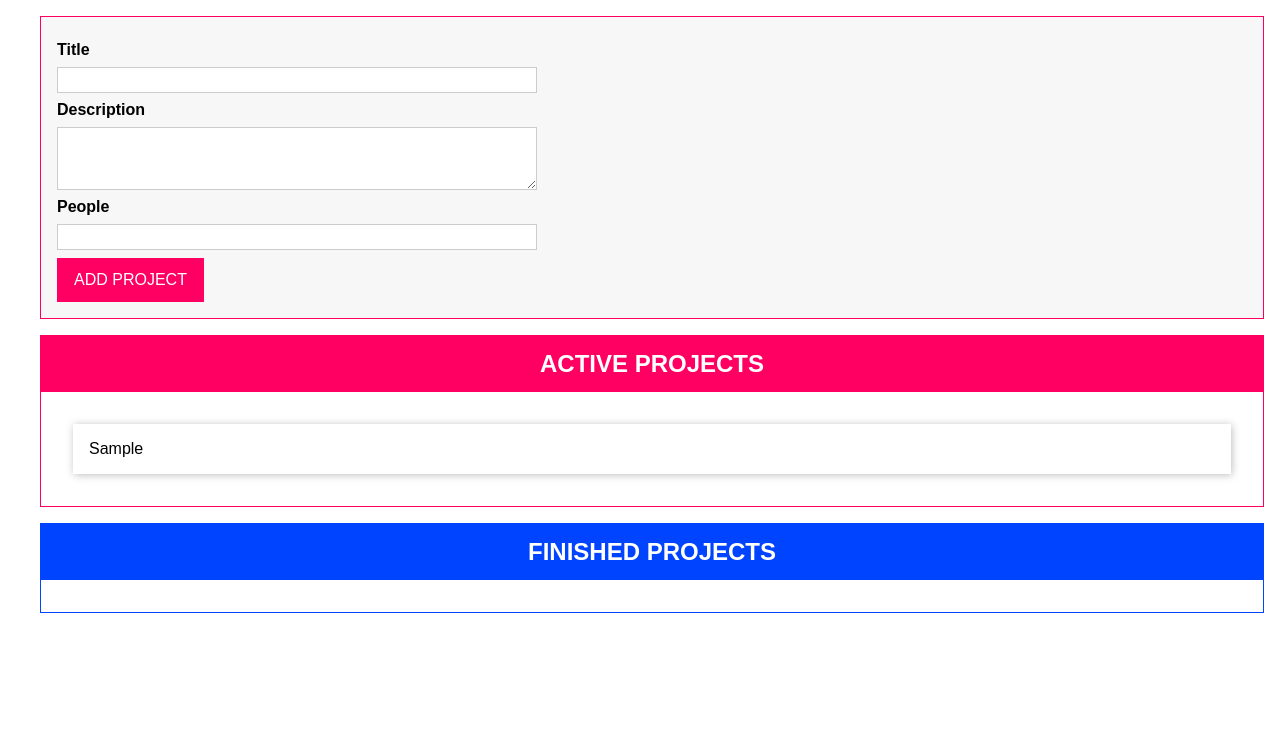
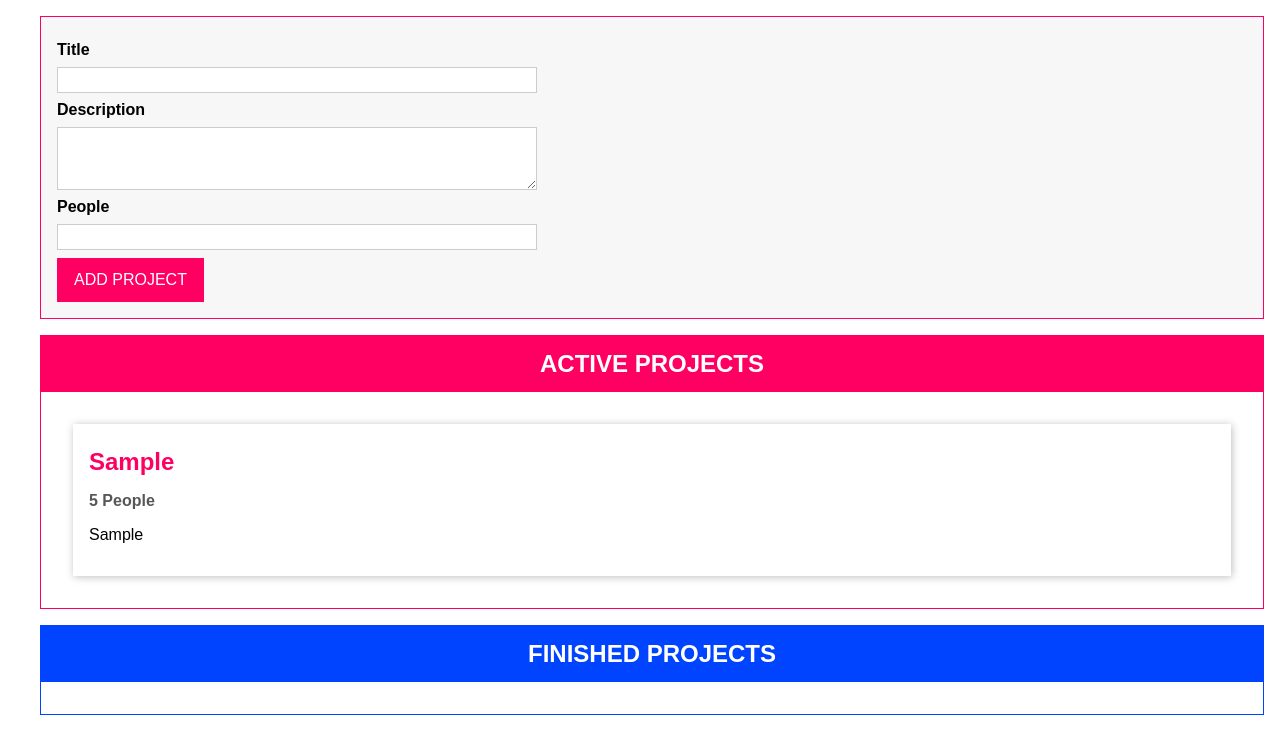
Before and after one commit to riascho/drag-drop-project-manager, a website with bundled scripts: page index.html in a window 1280 px wide. Both pictures are taken after typing "Sample", "Sample", "5" into the empty fields and a click on the button "ADD PROJECT". Built offline with nearby package versions, Linux system fonts and the light colour scheme.

Commit message:
adds new class for single project items and render functionality

```diff
--- a/index.html
+++ b/index.html
@@ -30,7 +30,11 @@
     </template>
 
     <template id="single-project">
-      <li></li>
+      <li>
+        <h2 id="title"></h2>
+        <h3 id="number-people"></h3>
+        <p id="description"></p>
+      </li>
     </template>
 
     <template id="project-list">
--- a/src/app.ts
+++ b/src/app.ts
@@ -339,11 +339,40 @@ class ProjectList extends Component<HTMLDivElement, HTMLElement> {
     // looping through stored projects array (from state manager)
     for (const projectItem of this.projects) {
       if (projectItem.status === this.projectType) {
-        const newListItem = document.createElement("li");
-        newListItem.textContent = projectItem.title;
-        listItemElement.appendChild(newListItem);
+        new ProjectItem(
+          this.activeElement.querySelector("ul")!.id,
+          projectItem
+        );
       }
     }
+  }
+}
+
+class ProjectItem extends Component<HTMLUListElement, HTMLLIElement> {
+  // T corresponds to the element where our project items will be placed in
+  // U is the item we want to place in T
+
+  private project: Project;
+
+  constructor(hostId: string, project: Project) {
+    // add project status here
+    super("single-project", hostId, "afterbegin", project.id.toString());
+    this.project = project;
+    console.log(hostId);
+    this.activate();
+    this.renderContent();
+  }
+
+  protected activate(): void {}
+
+  protected renderContent(): void {
+    this.activeElement.querySelector("h2")!.textContent = this.project.title;
+    this.activeElement.querySelector("h3")!.textContent =
+      this.project.people > 1
+        ? `${this.project.people} People`
+        : `${this.project.people} Person`;
+    this.activeElement.querySelector("p")!.textContent =
+      this.project.description;
   }
 }
 
```
Also changed, not shown: README.md.
